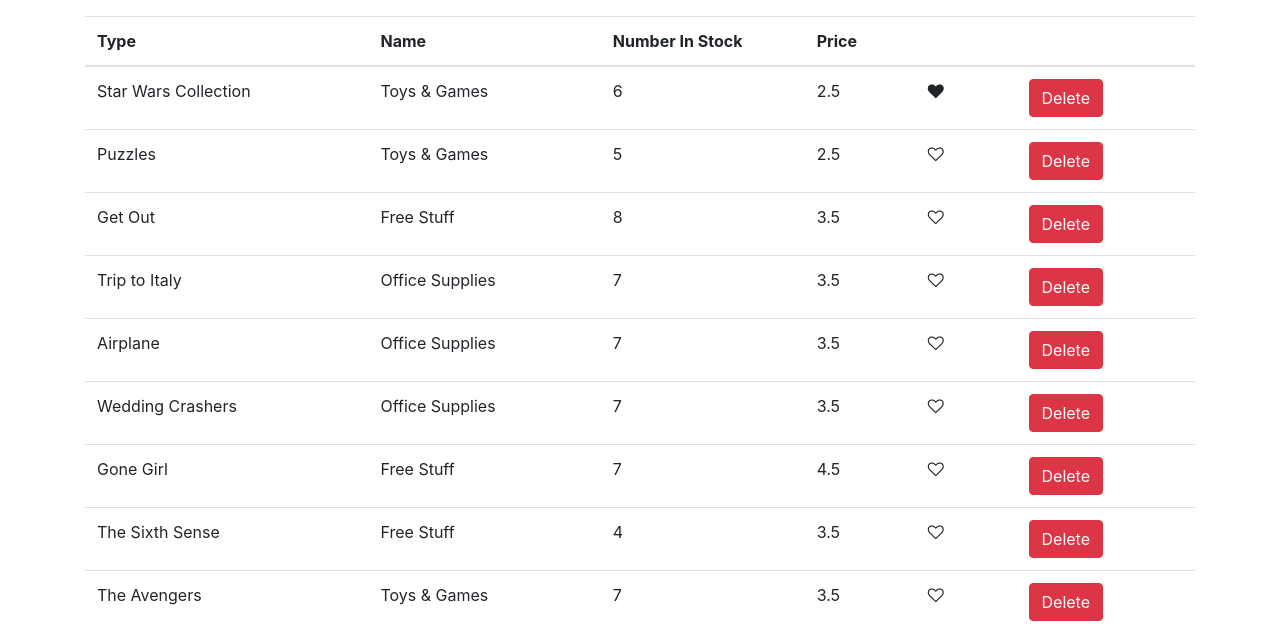
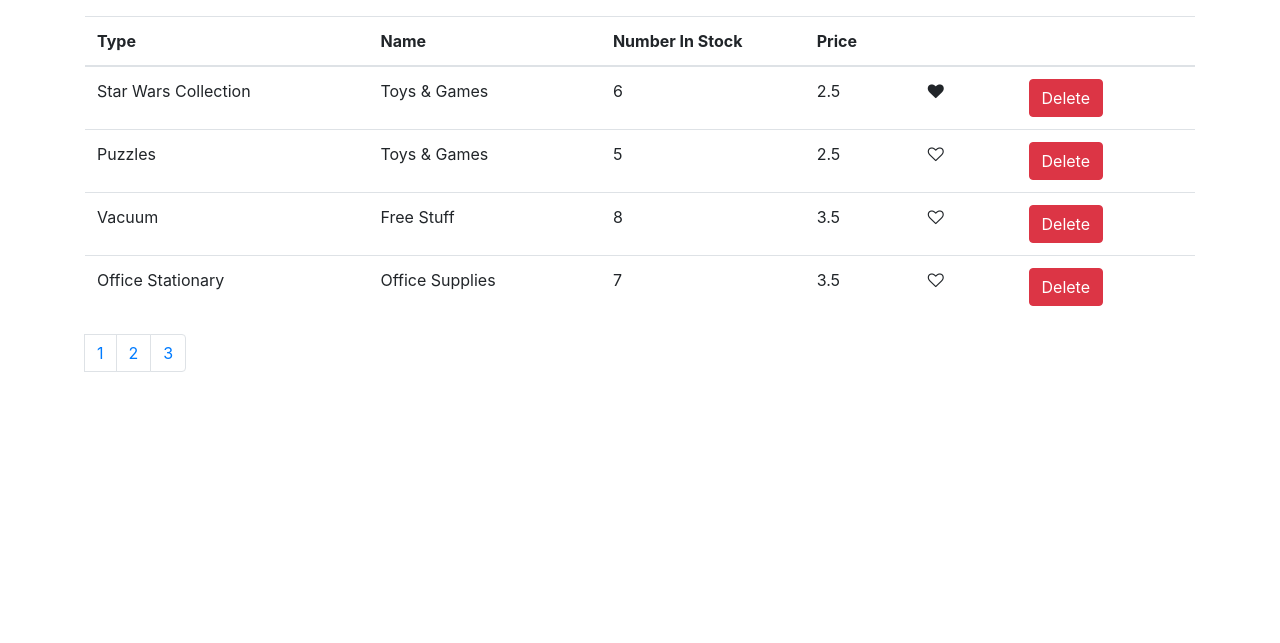
Before and after one commit to jt0398/Marketplace, a React (Create React App) app in the folder client/: page / in a window 1280 px wide. Shown: the part 309-952 px from the top of the page. After the commit the page ends 800 px from the top, so only its background shows below. Built offline with nearby package versions, Linux system fonts and the light colour scheme.

Commit message:
Add utilities

```diff
--- a/client/src/components/pagination.js
+++ b/client/src/components/pagination.js
@@ -2,8 +2,7 @@
 import _ from "lodash";
 
 const Pagination = (props) => {
-  const { itemsCount, pageSize } = props;
-
+  const { itemsCount, pageSize, onPageChange, currentPage } = props;
   const pageCount = _.ceil(itemsCount / pageSize);
 
   if (pageCount === 1) return null;
@@ -14,10 +13,13 @@
     <nav aria-label="Page navigation example">
       <ul className="pagination">
         {pages.map((page) => (
-          <li className="page-item" key={page}>
-            <a className="page-link" href="#">
+          <li
+            className={page === currentPage ? "page-item-active" : "page-item"}
+            key={page}
+          >
+            <button className="page-link" onClick={() => onPageChange(page)}>
               {page}
-            </a>
+            </button>
           </li>
         ))}
       </ul>
--- a/client/src/components/products.js
+++ b/client/src/components/products.js
@@ -2,11 +2,13 @@
 import { getProducts } from "../services/productService";
 import Like from "./like";
 import Pagination from "./pagination";
+import { paginate } from "../utils/paginate";
 
 class Products extends Component {
   state = {
     products: getProducts(),
     pageSize: 4,
+    currentPage: 1,
   };
 
   handleDelete = (product) => {
@@ -22,14 +24,17 @@
     this.setState({ products });
   };
 
-  handlePageChange = () => {
-    console.log("Page Changed");
+  handlePageChange = (page) => {
+    this.setState({ currentPage: page });
   };
 
   render() {
     const { length: count } = this.state.products;
+    const { pageSize, currentPage, products: allProducts } = this.state;
 
     if (count === 0) return <p>There are no products in the database.</p>;
+
+    const products = paginate(allProducts, currentPage, pageSize);
 
     return (
       <React.Fragment>
@@ -46,7 +51,7 @@
             </tr>
           </thead>
           <tbody>
-            {this.state.products.map((product) => (
+            {products.map((product) => (
               <tr key={product._id}>
                 <td className="pr-5">{product.name}</td>
                 <td className="pr-5">{product.productType.name}</td>
@@ -71,9 +76,10 @@
           </tbody>
         </table>
         <Pagination
-          itemsCount={this.state.products.length}
-          pageSize={this.state.pageSize}
+          itemsCount={count}
+          pageSize={pageSize}
           onPageChange={this.handlePageChange}
+          currentPage={currentPage}
         />
       </React.Fragment>
     );
--- a/client/src/services/productService.js
+++ b/client/src/services/productService.js
@@ -18,49 +18,49 @@
   },
   {
     _id: "5b21ca3eeb7f6fbccd471817",
-    name: "Get Out",
+    name: "Vacuum",
     productType: { _id: "5b21ca3eeb7f6fbccd471820", name: "Free Stuff" },
     numberInStock: 8,
     price: 3.5,
   },
   {
     _id: "5b21ca3eeb7f6fbccd471819",
-    name: "Trip to Italy",
+    name: "Office Stationary",
     productType: { _id: "5b21ca3eeb7f6fbccd471814", name: "Office Supplies" },
     numberInStock: 7,
     price: 3.5,
   },
   {
     _id: "5b21ca3eeb7f6fbccd47181a",
-    name: "Airplane",
+    name: "Hanging Folder Frame",
     productType: { _id: "5b21ca3eeb7f6fbccd471814", name: "Office Supplies" },
     numberInStock: 7,
     price: 3.5,
   },
   {
     _id: "5b21ca3eeb7f6fbccd47181b",
-    name: "Wedding Crashers",
+    name: "Post-It Notes",
     productType: { _id: "5b21ca3eeb7f6fbccd471814", name: "Office Supplies" },
     numberInStock: 7,
     price: 3.5,
   },
   {
     _id: "5b21ca3eeb7f6fbccd47181e",
-    name: "Gone Girl",
+    name: "Coffee table",
     productType: { _id: "5b21ca3eeb7f6fbccd471820", name: "Free Stuff" },
     numberInStock: 7,
     price: 4.5,
   },
   {
     _id: "5b21ca3eeb7f6fbccd47181f",
-    name: "The Sixth Sense",
+    name: "Bed Mattress",
     productType: { _id: "5b21ca3eeb7f6fbccd471820", name: "Free Stuff" },
     numberInStock: 4,
     price: 3.5,
   },
   {
     _id: "5b21ca3eeb7f6fbccd471821",
-    name: "The Avengers",
+    name: "Thomas Train",
     productType: { _id: "5b21ca3eeb7f6fbccd471818", name: "Toys & Games" },
     numberInStock: 7,
     price: 3.5,
--- /dev/null
+++ b/client/src/utils/paginate.js
@@ -0,0 +1,6 @@
+import _ from "lodash";
+
+export function paginate(items, pageNumber, pageSize) {
+  const startIndex = (pageNumber - 1) * pageSize;
+  return _(items).slice(startIndex).take(pageSize).value();
+}
```
